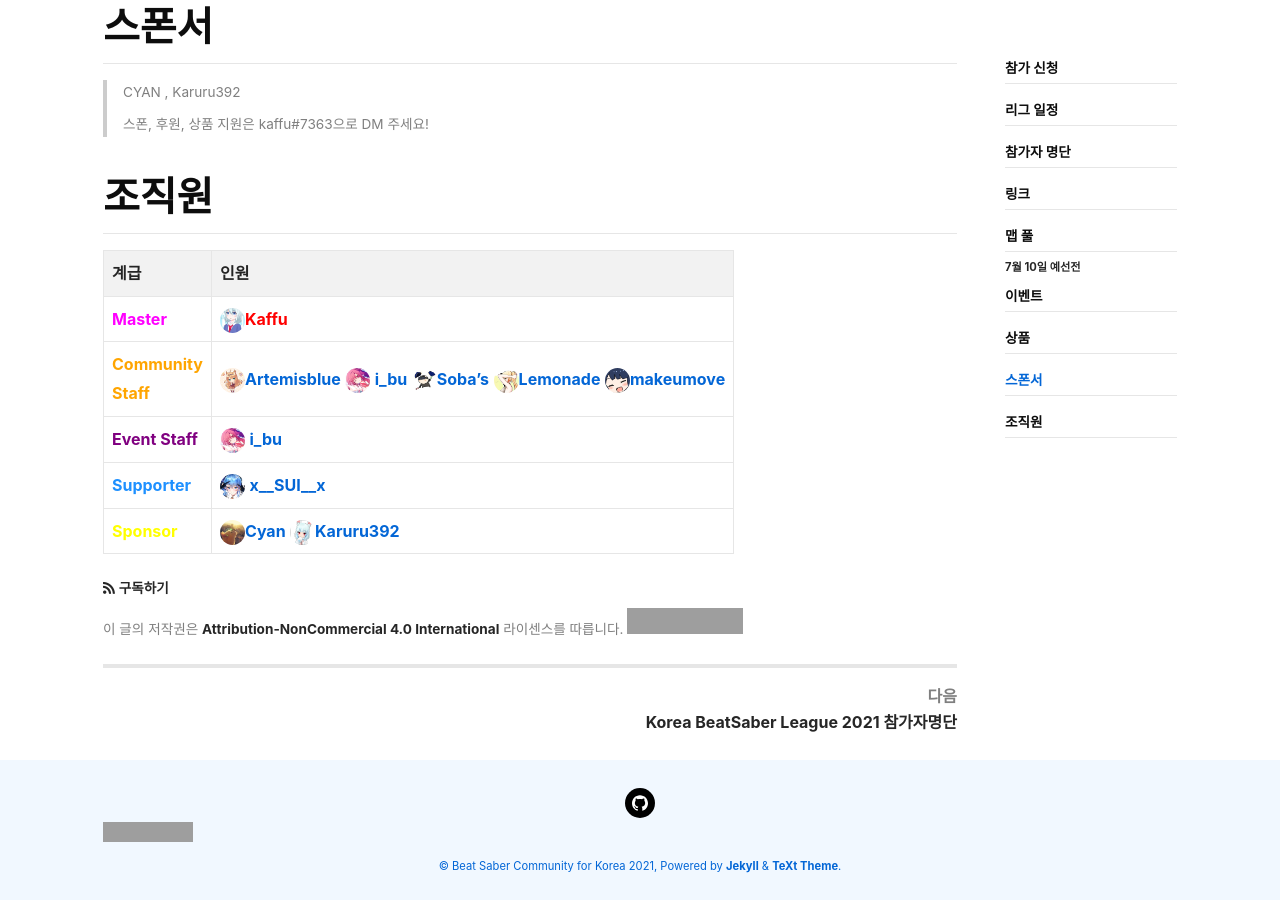
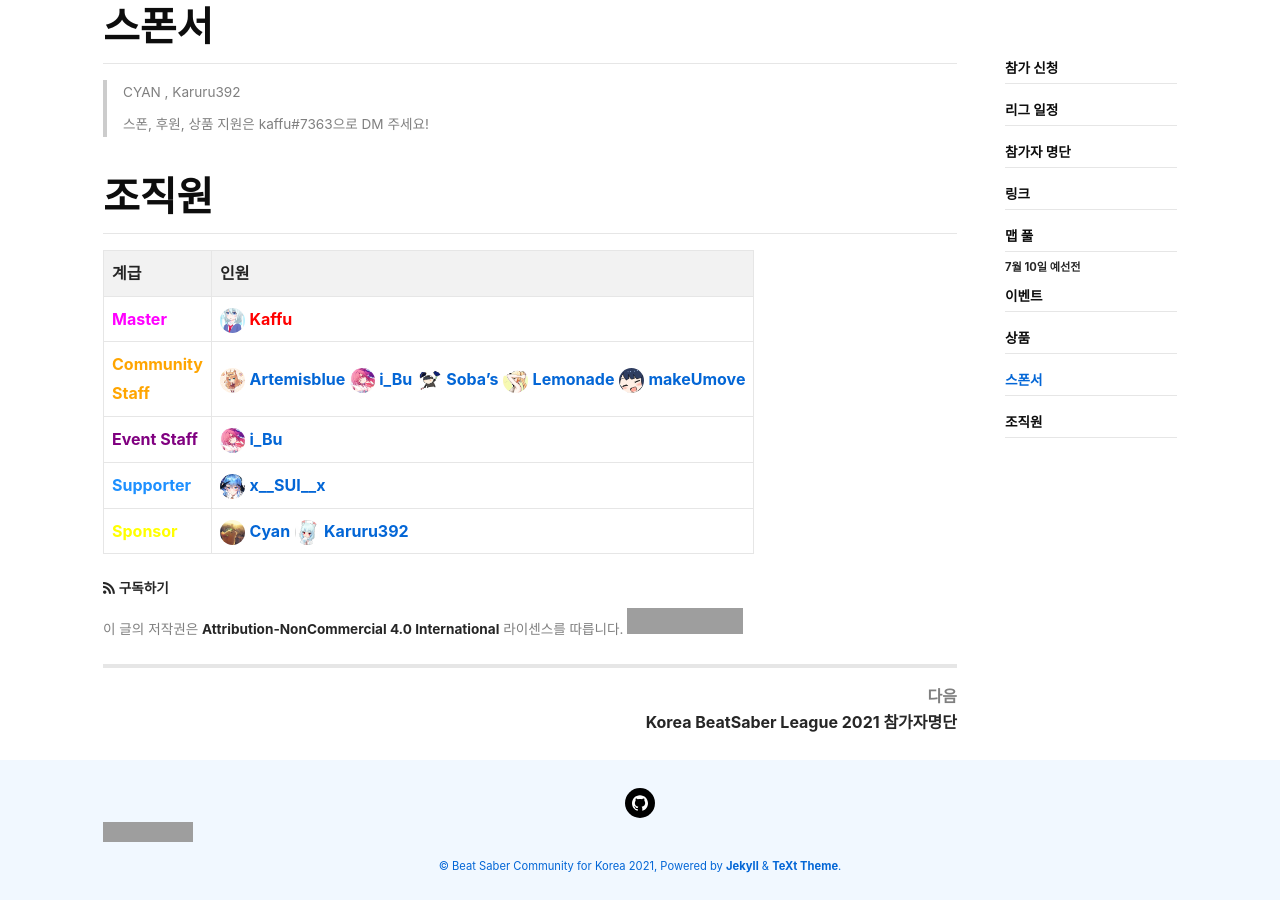
Before and after one commit to BSCKorea/bsckorea.github.io, a Jekyll site: the page built from _posts/2021-05-17-Korea-BeatSaber-League-2021.md, in a window 1280 px wide and 900 px high, scrolled down 2754 px. Built offline with Jekyll 4.4.1, drawn with Linux system fonts in a browser that asks for light colours; nearby versions of some CDN libraries; grey boxes are pictures that could not be loaded.

Commit message:
스페이스바 ㅇㅋ

```diff
--- a/_posts/2021-05-17-Korea-BeatSaber-League-2021.md
+++ b/_posts/2021-05-17-Korea-BeatSaber-League-2021.md
@@ -70,8 +70,8 @@
 
 계급 | 인원
 :---|:---
-<span style="color:magenta"><b>Master</b></span> | ![](/img/kaffu.jpg){:height="25px" style="border-radius: 50%"}[<span style="color:red"><b>Kaffu</b></span>](https://discord.com/users/346708637315629057)
-<span style="color:Orange"><b>Community<br>Staff</b></span> | ![](/img/arte.jpg){:height="25px" style="border-radius: 50%"}[Artemisblue](https://discord.com/users/185254600679489538) ![](/img/i_bu.jpg){:height="25px" style="border-radius: 50%"} [i_bu](https://discord.com/users/812653994799136778) ![](/img/soba.jpg){:height="25px" style="border-radius: 50%"}[Soba's](https://discord.com/users/292320888072830977) ![](/img/lemo.jpg){:height="25px" style="border-radius: 50%"}[Lemonade](https://discord.com/users/275218075916304386) ![](/img/mum.jpg){:height="25px" style="border-radius: 50%"}[makeumove](https://discord.com/users/316174420467122177)
-<span style="color:purple"><b>Event Staff</b></span> | ![](/img/i_bu.jpg){:height="25px" style="border-radius: 50%"} [i_bu](https://discord.com/users/812653994799136778)
+<span style="color:magenta"><b>Master</b></span> | ![](/img/kaffu.jpg){:height="25px" style="border-radius: 50%"} [<span style="color:red"><b>Kaffu</b></span>](https://discord.com/users/346708637315629057)
+<span style="color:Orange"><b>Community<br>Staff</b></span> | ![](/img/arte.jpg){:height="25px" style="border-radius: 50%"} [Artemisblue](https://discord.com/users/185254600679489538) ![](/img/i_bu.jpg){:height="25px" style="border-radius: 50%"} [i_Bu](https://discord.com/users/812653994799136778) ![](/img/soba.jpg){:height="25px" style="border-radius: 50%"} [Soba's](https://discord.com/users/292320888072830977) ![](/img/lemo.jpg){:height="25px" style="border-radius: 50%"} [Lemonade](https://discord.com/users/275218075916304386) ![](/img/mum.jpg){:height="25px" style="border-radius: 50%"} [makeUmove](https://discord.com/users/316174420467122177)
+<span style="color:purple"><b>Event Staff</b></span> | ![](/img/i_bu.jpg){:height="25px" style="border-radius: 50%"} [i_Bu](https://discord.com/users/812653994799136778)
 <span style="color:	#1E90FF"><b>Supporter</b></span> | ![](/img/sui_profile.jpeg){:height="25px" style="border-radius: 50%"} [x__SUI__x](https://discord.com/users/427155987179503617)
-<span style="color:yellow"><b>Sponsor</b></span> | ![](/img/cyan.jpg){:height="25px" style="border-radius: 50%"}[Cyan](https://discord.com/users/405288431560687628) ![](/img/karuru.jpg){:height="25px" style="border-radius: 50%"}[Karuru392](https://discord.com/users/495821183355322391)
+<span style="color:yellow"><b>Sponsor</b></span> | ![](/img/cyan.jpg){:height="25px" style="border-radius: 50%"} [Cyan](https://discord.com/users/405288431560687628) ![](/img/karuru.jpg){:height="25px" style="border-radius: 50%"} [Karuru392](https://discord.com/users/495821183355322391)
```
